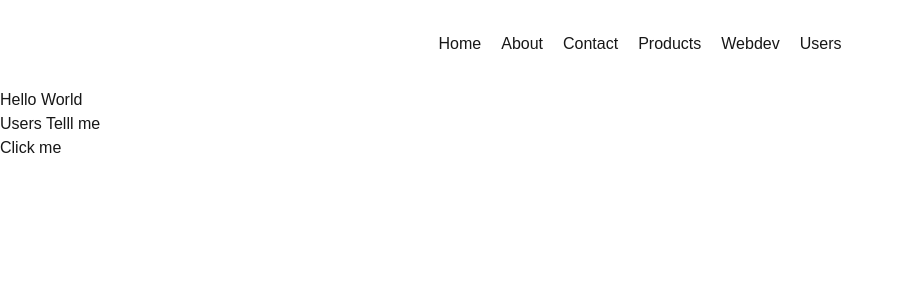
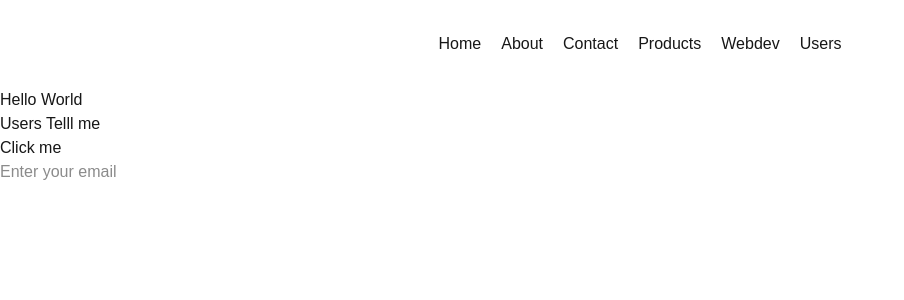
Before and after one commit to farooqzehri/NextJs-intro, a Next.js app: page /users in a window 1280 px wide. Shown: the top 300 px of the page, without its empty margins (0-904 px from the left). Built offline with nearby package versions, Linux system fonts and the light colour scheme.

Commit message:
Email Input Added

```diff
--- a/app/users/page.tsx
+++ b/app/users/page.tsx
@@ -7,7 +7,9 @@ function Users() {
 <h2>Users Telll me </h2>
 <div>
   <button>Click me</button>
-  <form></form>
+  <form>
+    <input type="Email" placeholder="Enter your email"/>
+  </form>
 </div>
 </>
   )
```
